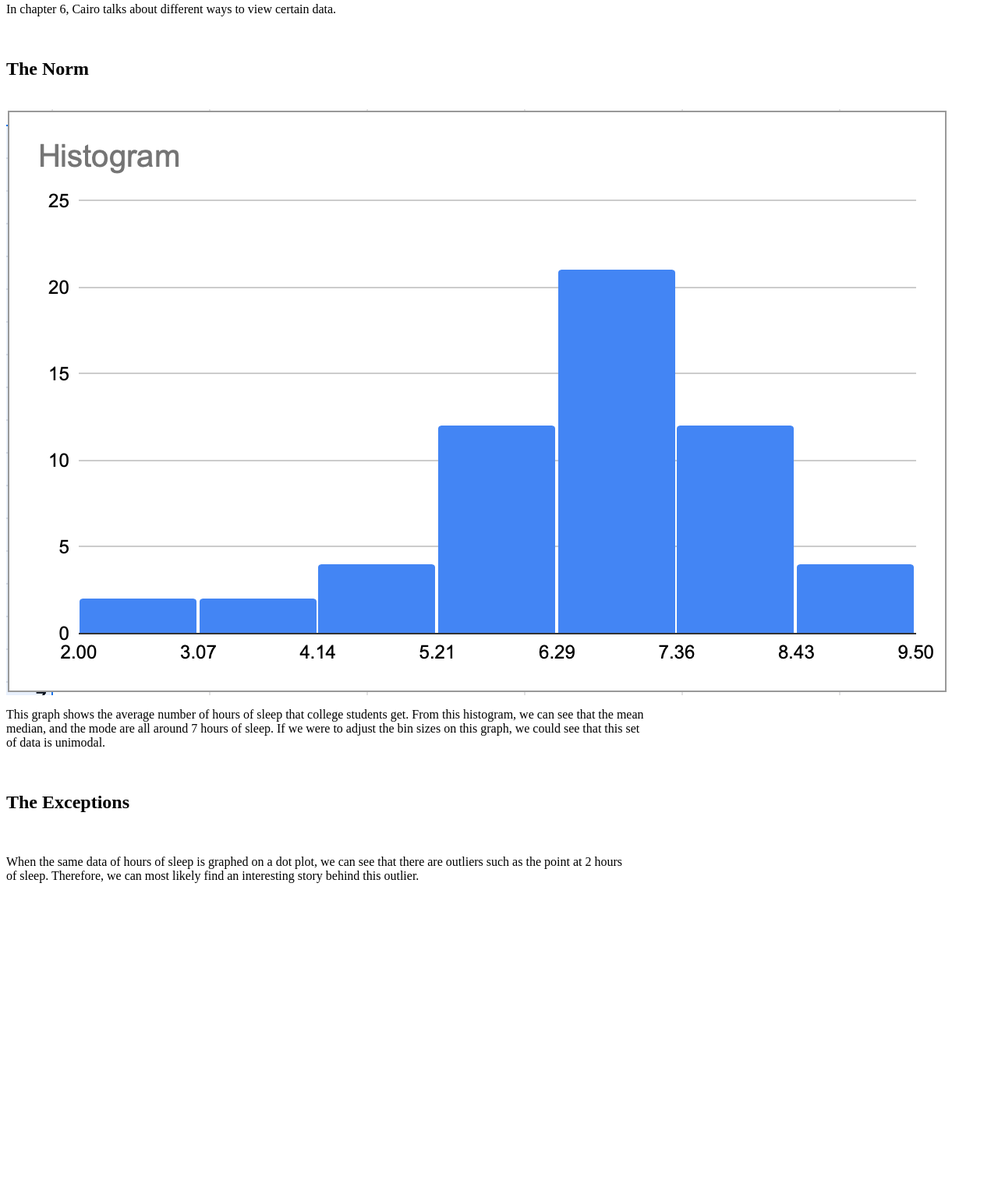
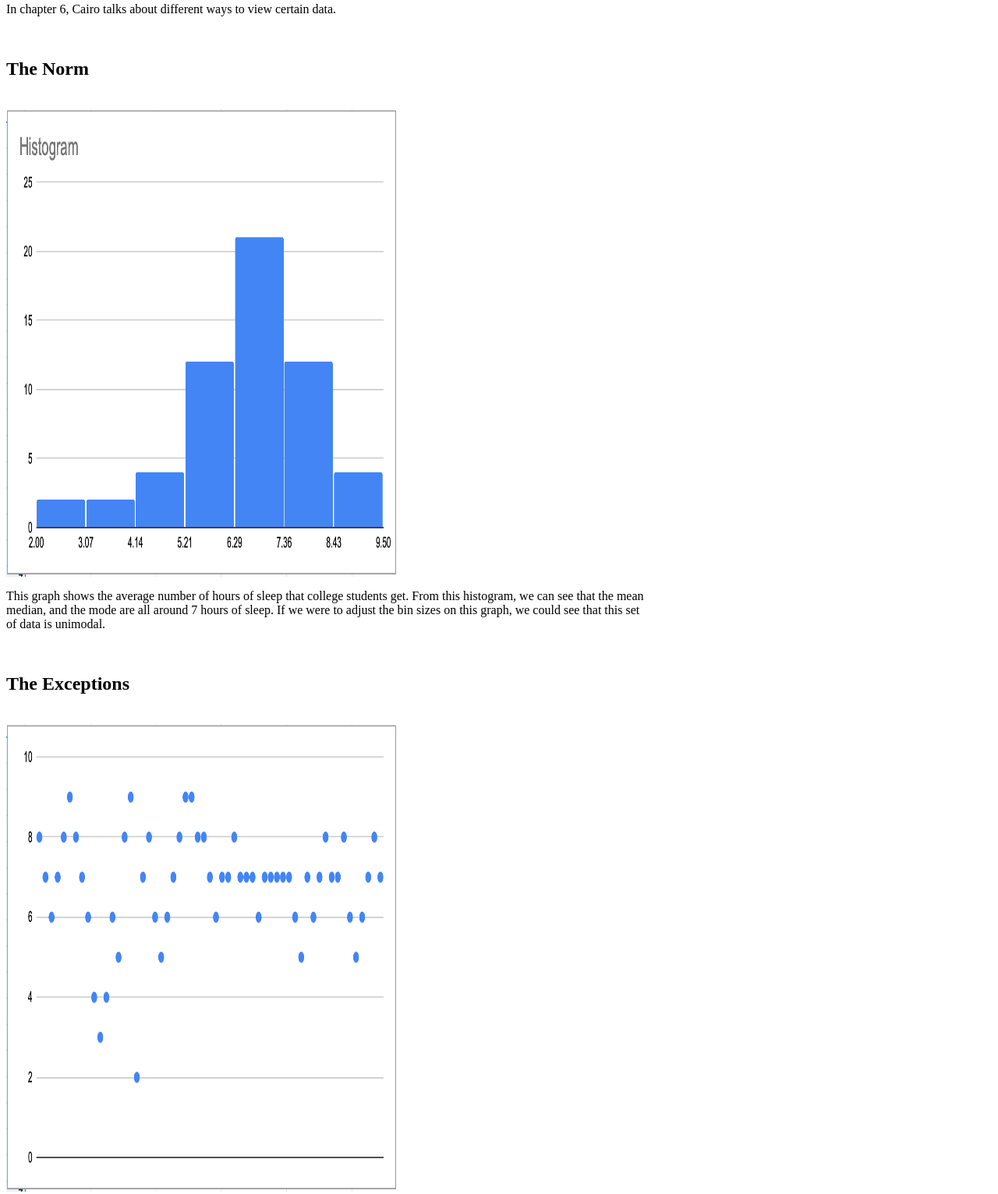
Before and after one commit to matherlyr/mean-ingfulData, a plain HTML site: page index.html in a window 1280 px wide. Shown: the part 97-1629 px from the top of the page at 78% size. Before the commit the page ends 1246 px from the top, so only its background shows below. Drawn offline with Linux system fonts and the light colour scheme.

Commit message:
Update index.html

```diff
--- a/index.html
+++ b/index.html
@@ -6,7 +6,7 @@
 <br>
 <h2>The Norm</h2>
 <br>
-  <img src="bar-graph.png"></img>
+  <img src="bar-graph.png" width="500" height="600" ></img>
 <br>
 <p>This graph shows the average number of hours of sleep that college students get. From this histogram, we can see that the mean<br>
 median, and the mode are all around 7 hours of sleep. If we were to adjust the bin sizes on this graph, we could see that this set<br>
@@ -14,7 +14,7 @@ of data is unimodal.</p>
 <br>
 <h2>The Exceptions</h2>
 <br>
- <img url("https://matherlyr.github.io/mean-ingfulData/dot-polt.png")>
+ <img src="dot-plot.png" width="500" height="600" ></img>
 <br>
 <p>When the same data of hours of sleep is graphed on a dot plot, we can see that there are outliers such as the point at 2 hours<br>
 of sleep. Therefore, we can most likely find an interesting story behind this outlier.</p>
```
